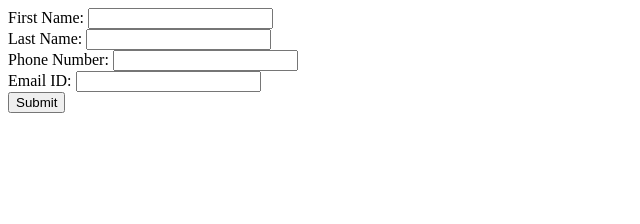
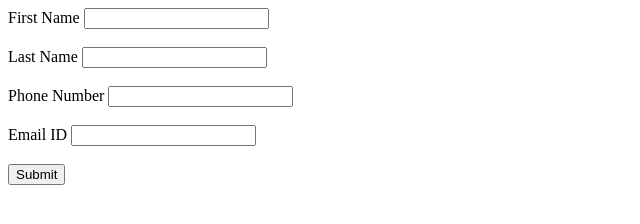
Before and after one commit to acciojob/form-login-2-Yashwanthburgur, a website: page main.html in a window 1280 px wide. Shown: the whole page, without its empty margins (0-640 px from the left). Drawn offline with Linux system fonts and the light colour scheme.

Commit message:
created a submission

```diff
--- a/main.html
+++ b/main.html
@@ -1,15 +1,26 @@
 <!DOCTYPE html>
 <html>
-<head>
-    <link rel="stylesheet" href="styles.css">
-</head>
-<body>
-    First Name: <input id="first-name" name="First Name"><br>
-    Last Name: <input id="last-name" name="Last Name"><br>
-    Phone Number: <input id="phone-number" name="Phone Number"><br>
-    Email ID: <input id="email-id" name="Email ID"><br>
-    <button id="submit">Submit</button>
+  <head>
+    <title>Form Login 2</title>
+  </head>
+  <body>
+    <form onsubmit="showData(event)">
+      <label>First Name</label>
+      <input type="text" name="First Name"><br><br>
 
-    <script src="./script.js"></script>
-</body>
+      <label>Last Name</label>
+      <input type="text" name="Last Name"><br><br>
+
+      <label>Phone Number</label>
+      <input type="text" name="Phone Number"><br><br>
+
+      <label>Email ID</label>
+      <input type="email" name="Email ID"><br><br>
+
+      <button type="submit">Submit</button>
+    </form>
+
+    <!-- Link external JS file -->
+    <script src="script.js"></script>
+  </body>
 </html>
--- a/script.js
+++ b/script.js
@@ -1,10 +1,15 @@
-document.getElementById('submit').addEventListener('click', alerting);
+function showData(e) {
+  e.preventDefault();
 
-function alerting() {
-    const firstName = document.getElementById('first-name').value;
-    const lastName = document.getElementById('last-name').value;
-    const phoneNumber = document.getElementById('phone-number').value;
-    const emailId = document.getElementById('email-id').value;
+  const firstName = document.getElementsByName("First Name")[0].value;
+  const lastName = document.getElementsByName("Last Name")[0].value;
+  const phone = document.getElementsByName("Phone Number")[0].value;
+  const email = document.getElementsByName("Email ID")[0].value;
 
-    alert(`First Name: ${firstName} Last Name: ${lastName} Phone Number: ${phoneNumber} Email ID: ${emailId}`);
+  alert(
+    "First Name: " + firstName +
+    " Last Name: " + lastName +
+    " Phone Number: " + phone +
+    " Email ID: " + email
+  );
 }
```
